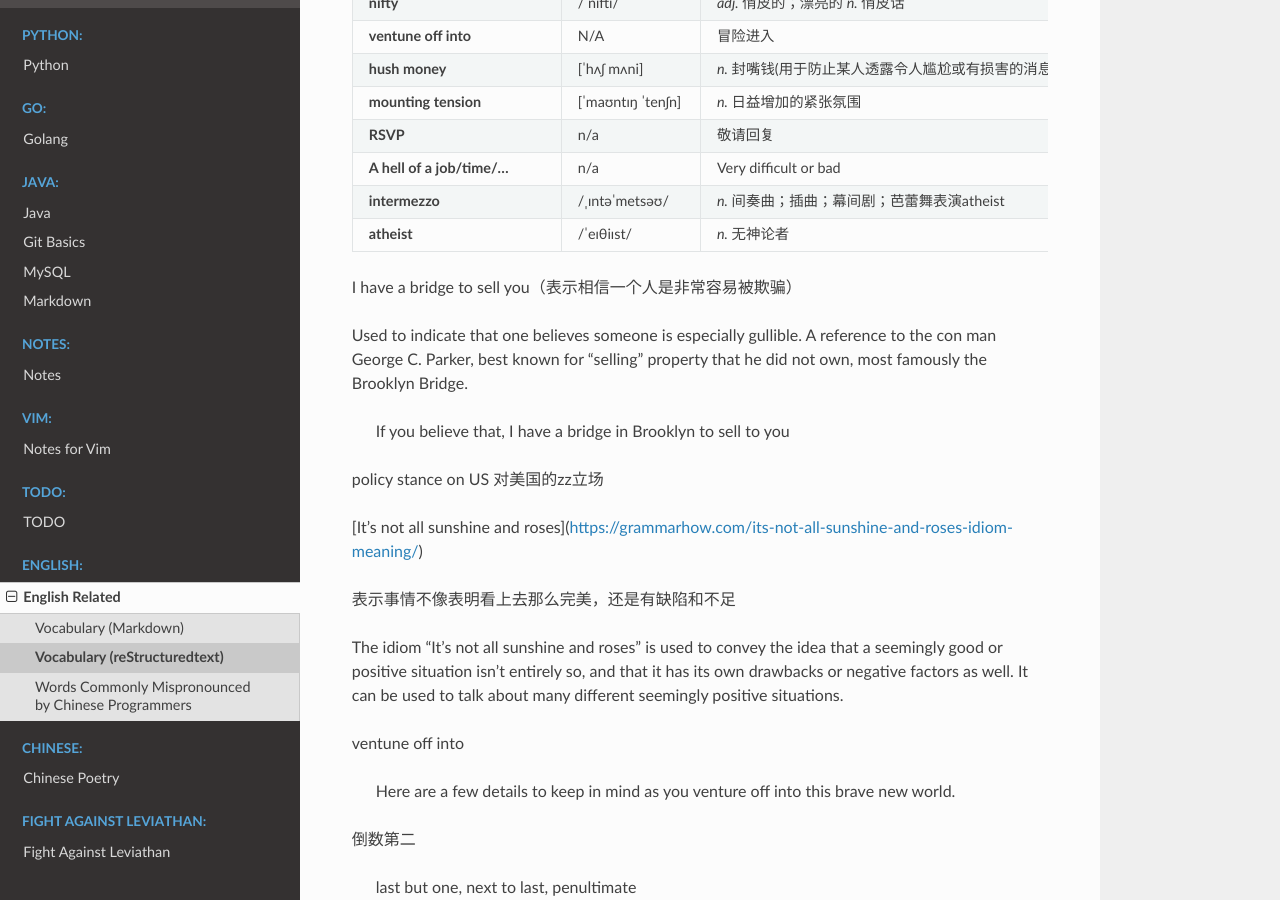
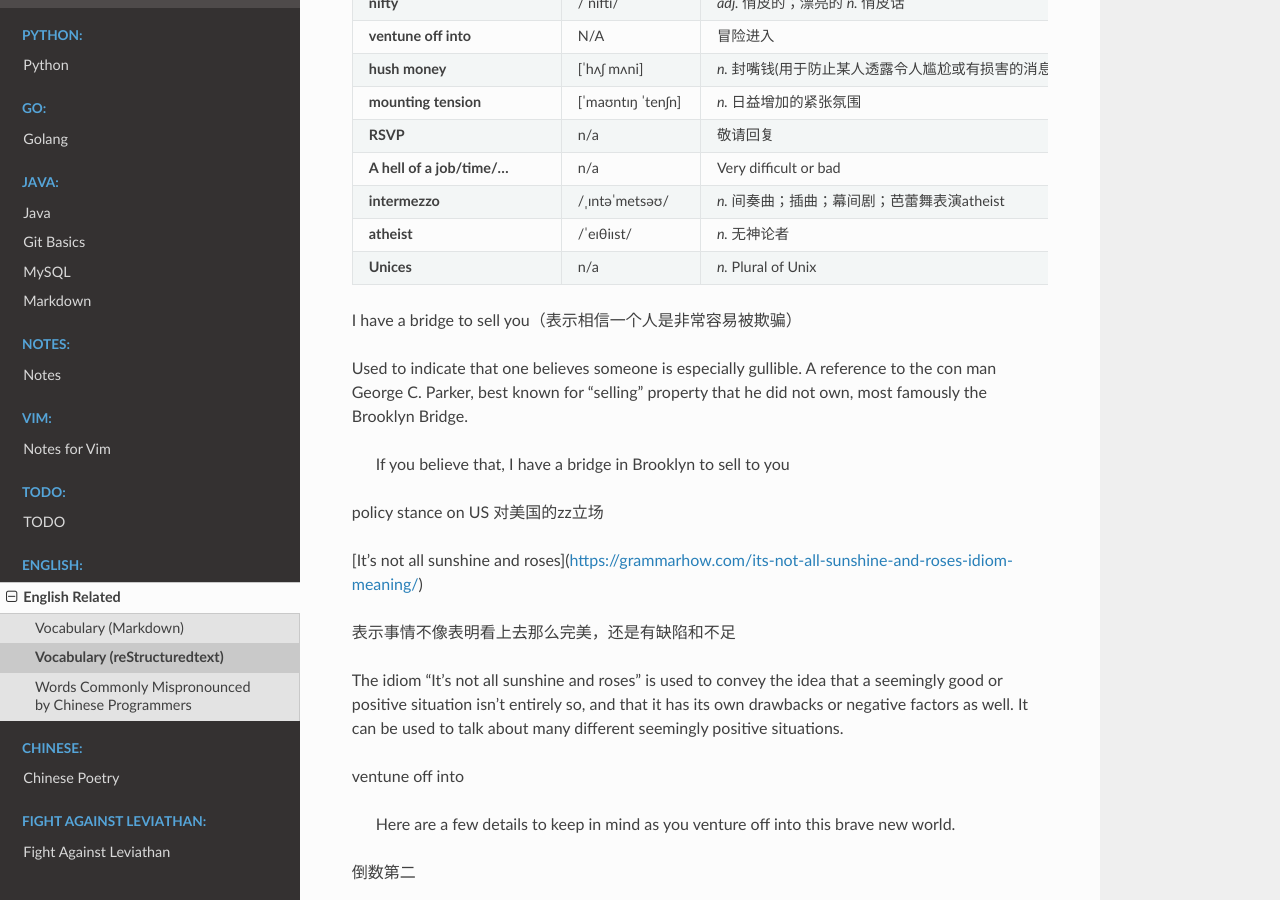
Before and after one commit to Pyrad/pyradnotes, a Sphinx documentation site: the page built from source/English/vocabulary.rst, in a window 1280 px wide and 900 px high, scrolled down 1267 px. Built offline with Sphinx 7.4.7 and the Read the Docs theme 2.0.0, drawn with Linux system fonts in a browser that asks for light colours; pages that are not in the unit, such as notebooks, are missing from menus.

Commit message:
English A new word Unices (plural of Unix)

```diff
--- a/source/English/vocabulary.rst
+++ b/source/English/vocabulary.rst
@@ -123,7 +123,9 @@ Vocabulary  (reStructuredtext)
     * - **atheist**
       - /ˈeɪθiɪst/
       - *n.* 无神论者
-
+    * - **Unices**
+      - n/a
+      - *n.* Plural of Unix
 
 
 
```
